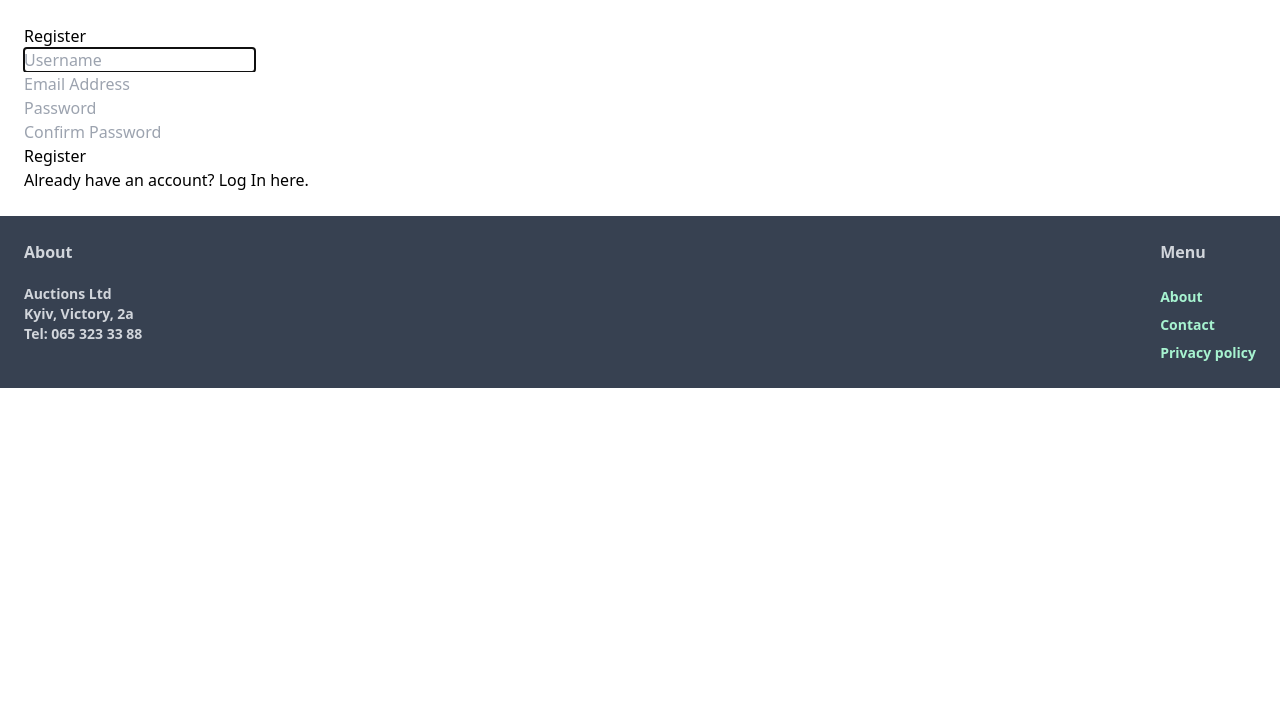
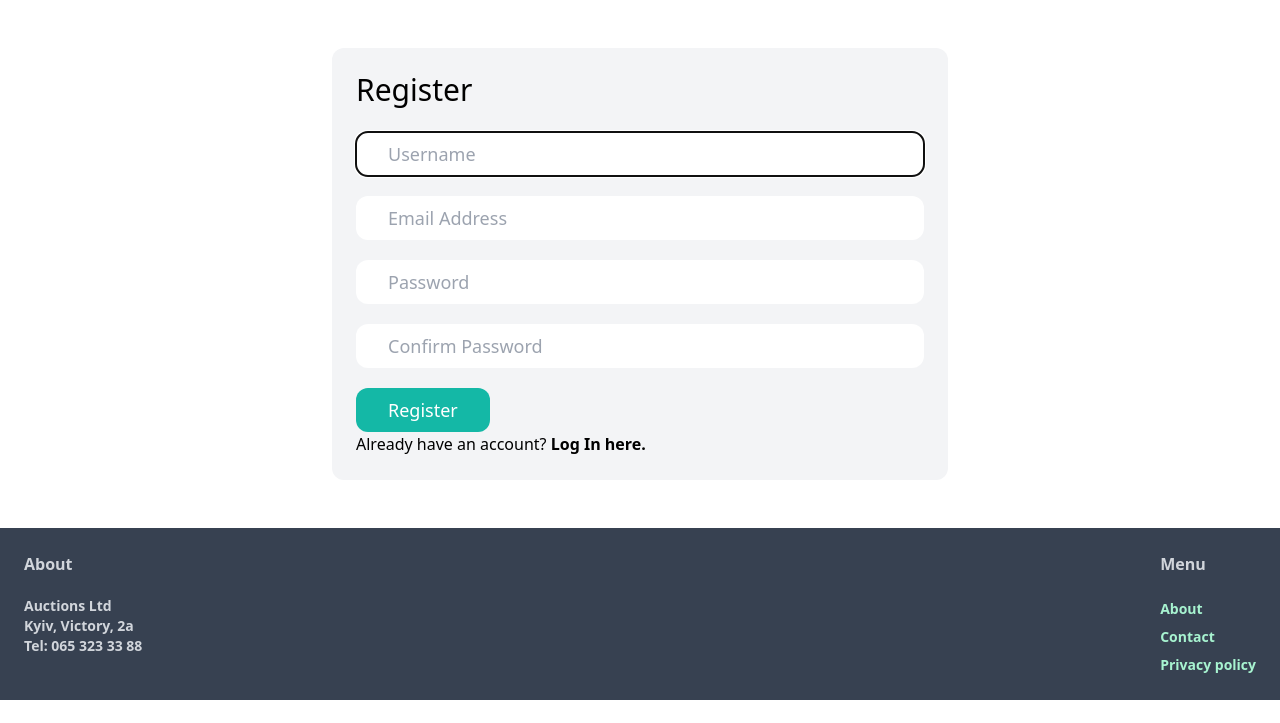
Before and after one commit to magari-GH/Ptometheus-CS50, a Django app: page /auctions/register in a window 1280 px wide. Shown: the part 77-800 px from the top of the page. Run offline with Django 3.2, Linux system fonts and the light colour scheme; some libraries are stand-ins or nearby versions.

Commit message:
Added block title. Added CSS classes

```diff
--- a/task3/commerce/auctions/templates/auctions/register.html
+++ b/task3/commerce/auctions/templates/auctions/register.html
@@ -1,8 +1,10 @@
 {% extends "auctions/layout.html" %}
 
+{% block title %}  Register {% endblock %}
 {% block body %}
 
-    <h2>Register</h2>
+<div class="w-1/2 my-6 mx-auto p-6 bg-gray-100 rounded-xl">
+    <h1 class="mb-6 text-3xl">Register</h1>
 
     {% if message %}
         <div>{{ message }}</div>
@@ -10,21 +12,24 @@
 
     <form action="{% url 'register' %}" method="post">
         {% csrf_token %}
-        <div class="form-group">
-            <input class="form-control" autofocus type="text" name="username" placeholder="Username">
+        <div class=" mb-3">
+            <input class="inline-block mb-2 w-full py-2 px-8 text-lg rounded-xl"
+                   autofocus type="text" name="username" placeholder="Username">
         </div>
-        <div class="form-group">
-            <input class="form-control" type="email" name="email" placeholder="Email Address">
+        <div class=" mb-3">
+            <input class=" inline-block mb-2 w-full py-2 px-8 text-lg rounded-xl"
+                   type="email" name="email" placeholder="Email Address">
         </div>
-        <div class="form-group">
-            <input class="form-control" type="password" name="password" placeholder="Password">
+        <div class=" mb-3">
+            <input class=" inline-block mb-2 w-full py-2 px-8 text-lg rounded-xl" type="password" name="password" placeholder="Password">
         </div>
-        <div class="form-group">
-            <input class="form-control" type="password" name="confirmation" placeholder="Confirm Password">
+        <div class=" mb-3">
+            <input class=" inline-block mb-2 w-full py-2 px-8 text-lg rounded-xl" type="password" name="confirmation" placeholder="Confirm Password">
         </div>
-        <input class="btn btn-primary" type="submit" value="Register">
+        <input class="py-2 px-8 text-lg bg-teal-500 hover:bg-teal-700 rounded-xl text-white"
+               type="submit" value="Register">
     </form>
 
-    Already have an account? <a href="{% url 'login' %}">Log In here.</a>
-
+    Already have an account? <a href="{% url 'login' %}"><strong>Log In here.</strong></a>
+</div>
 {% endblock %}
```
